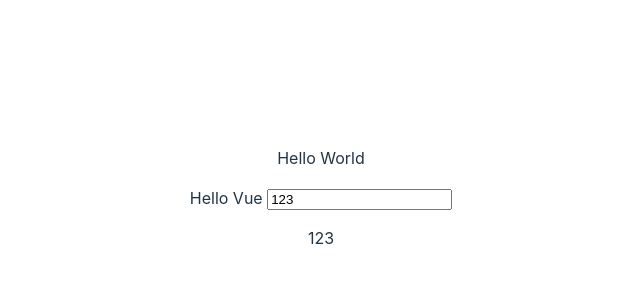
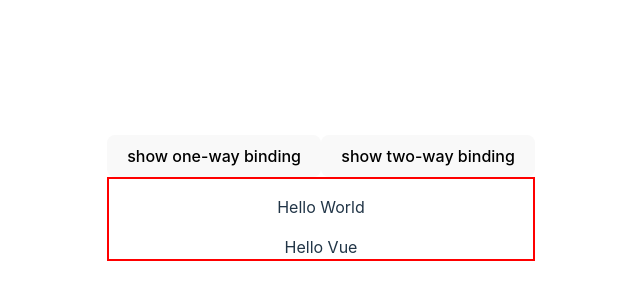
Before and after one commit to Theodora91131/Vue.js, a Vue app in the folder vue_web/: page / in a window 1280 px wide. Shown: the part 202-502 px from the top of the page, without its empty margins (319-959 px from the left). Built offline with nearby package versions, Linux system fonts and the light colour scheme.

Commit message:
feat:button show one-way or two-way binding

```diff
--- a/vue_web/src/components/componentA.vue
+++ b/vue_web/src/components/componentA.vue
@@ -2,17 +2,35 @@
 import {ref} from "@vue/reactivity"
 const data = "Hello Vue"
 const text = ref("123")
+const view = ref(1)
+const changeView=()=>{
+    view.value = 2
+}
+const changeView2=()=>{
+    view.value = 1
+}
 </script>
 
 <template>
+<button v-on:click="changeView">show one-way binding</button>
+<button v-on:click="changeView2">show two-way binding</button>
+<div class ="container-1" v-if="view==1">
  <p>Hello World</p>
- <!--data one way binding-->
+ <!--data one-way binding-->
    {{ data }}
-<!--data two way binding-->
+</div>
+<div class ="container-2" v-if="view==2">
+<!--data two-way binding-->
 <input type = "text" v-model="text"/>
 <p>{{ text }}</p>
+</div>
 </template>
 
 <style >
-
+div.container-1{
+    border:2px red solid;
+}
+div.container-2{
+    border:2px skyblue solid;
+}
 </style>
```
